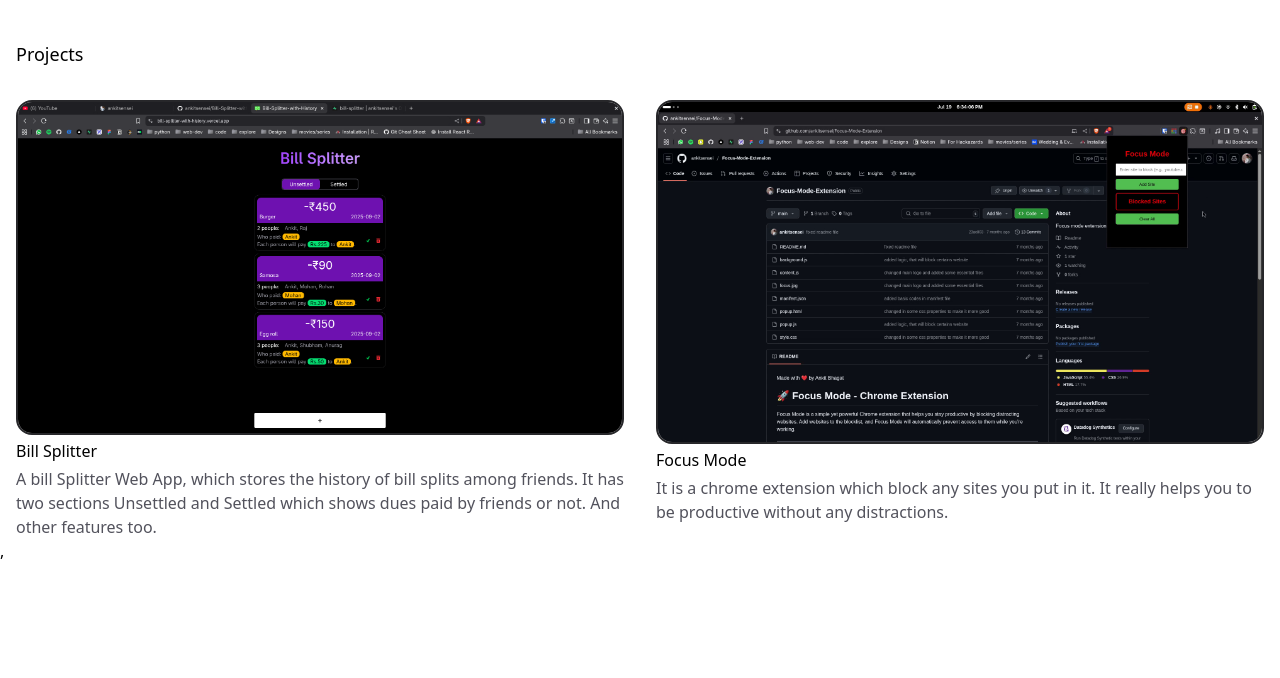
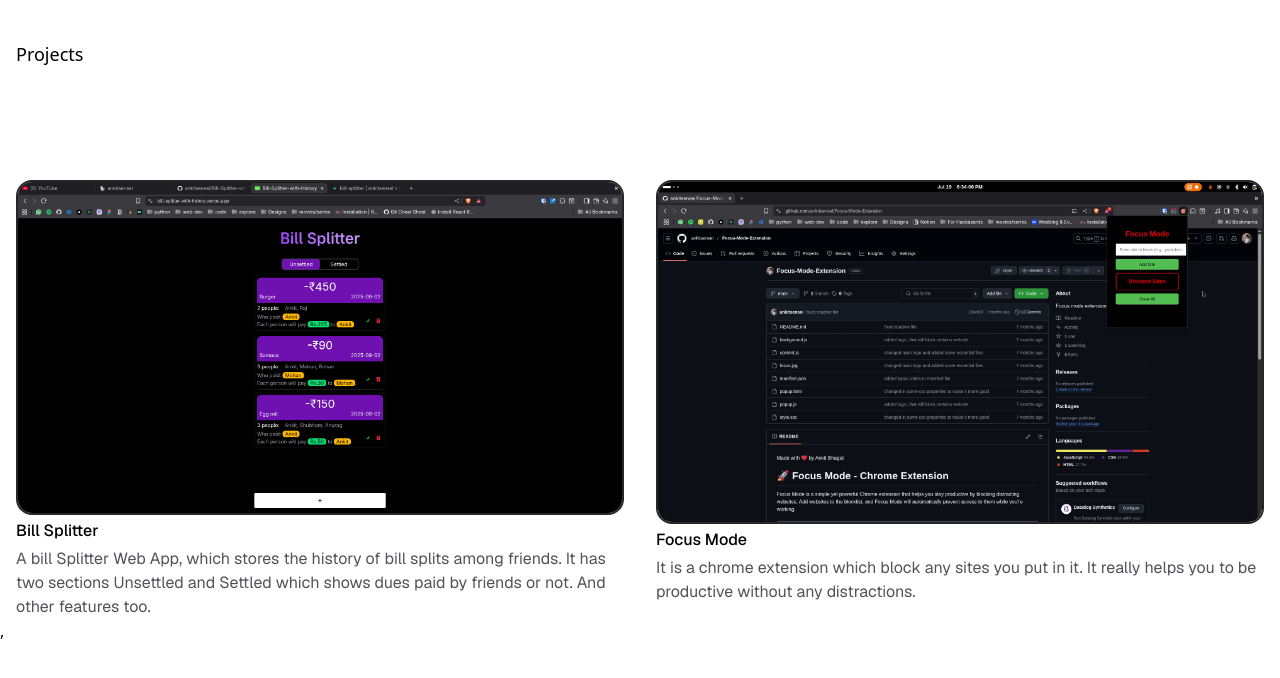
Before and after one commit to ankitsensei/ankitbhagat-portfolio, a React (Vite) app: page /projects in a window 1280 px wide. Shown: the top 678 px of the page. Built offline with nearby package versions, Linux system fonts and the light colour scheme; a web font is replaced by a local one.

Commit message:
Fixed navbar (Removed Concert section)

```diff
--- a/src/App.tsx
+++ b/src/App.tsx
@@ -1,9 +1,6 @@
 import { ThemeProvider } from './components/ThemeContext'
 import { motion } from "motion/react"
 
-import Navbar from "./components/Navbar"
-import Intro from './components/Intro'
-import Footer from './components/Footer'
 import Home from './pages/Home'
 
 
--- a/src/components/Navbar.tsx
+++ b/src/components/Navbar.tsx
@@ -37,7 +37,6 @@ const Navbar = () => {
           Contact
         </NavLink>
 
-        <Link to="/concerts/salt-lake-city">Concerts</Link>
       </ul>
     </div>
   )
--- a/src/components/ProjectsComp.tsx
+++ b/src/components/ProjectsComp.tsx
@@ -1,3 +1,6 @@
+import { ThemeProvider } from '../components/ThemeContext'
+import { motion } from "motion/react"
+
 type ProjectProps = {
   image: string;
   heading: string;
@@ -8,12 +11,21 @@ type ProjectProps = {
 const ProjectsComp = ({ image, heading, description, onImageClick }: ProjectProps) => {
 
   return (
+    <ThemeProvider>
+      <motion.div
+        className=" bg-white dark:bg-black w-full h-full text-black dark:text-white">
+        <div className='h-full flex flex-col pt-20 w-full max-w-2xl mx-auto font-geist'>
           <div className="flex flex-col mt-8 gap-1">
             <img src={image} alt={heading || "Project image"} className="rounded-2xl border-2 border-zinc-800"
               onClick={() => onImageClick && onImageClick(image)} />
             <h2 className="font-medium">{heading}</h2>
             <p className="text-zinc-600 dark:text-zinc-400 text-md">{description}</p>
           </div>
+        </div>
+      </motion.div>
+    </ThemeProvider>
+
+
   )
 }
 
```
Lines whose indentation alone changed are shown as unchanged.
